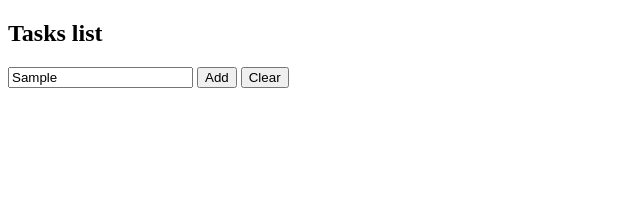
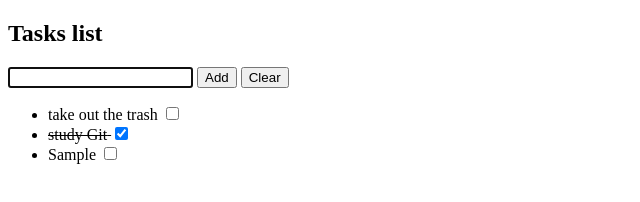
Before and after one commit to StarkovSergey/task-list-MVP, a plain HTML site: page index.html in a window 1280 px wide. Both pictures are taken after typing "Sample" into the empty fields and a click on the button "Add". Shown: the whole page, without its empty margins (0-640 px from the left). Drawn offline with nearby package versions, Linux system fonts and the light colour scheme.

Commit message:
finish standart task

```diff
--- a/js/index.js
+++ b/js/index.js
@@ -13,7 +13,7 @@ let tasks = [
   },
 ];
 
-const taskTemplateElement =document.querySelector('#task-template').content;
+const taskTemplateElement = document.querySelector('#task-template').content;
 
 const mainElement = document.querySelector('.main');
 const newTaskElement = mainElement.querySelector('.new-task');
@@ -32,6 +32,60 @@ const clearTasks = () => { // можно было записать в одну
 }
 
 const completeTask = (id) => {
-  const existTask = task.find((task) => task.id === id);
+  const existTask = tasks.find((task) => task.id === id);
   existTask.isDone = !existTask.isDone;
 }
+
+
+const render = () => {
+  const newFragment = document.createDocumentFragment();
+  tasksListElement.innerHTML = '';
+
+  tasks.forEach(({id, title, isDone}) => {
+    const newTask = taskTemplateElement.cloneNode(true);
+
+    if (isDone) {
+      newTask.querySelector('li').classList.add('task--complete');
+    }
+
+    const labelElement = newTask.querySelector('label');
+    labelElement.textContent = title;
+    labelElement.htmlFor = id;
+
+    const inputElement = newTask.querySelector('input');
+    inputElement.id = id;
+    inputElement.checked = isDone;
+
+    inputElement.addEventListener('change', ({target}) => {
+      completeTask(target.id);
+      render();
+    })
+
+    newFragment.append(newTask);
+  })
+
+  tasksListElement.append(newFragment);
+}
+
+const addTaskButtonHandler = () => {
+  const {value: newTaskTitle} = newTaskElement;
+
+  if (newTaskTitle.trim() === '') {
+    return;
+  }
+
+  addNewTask(newTaskTitle);
+  render();
+  newTaskElement.value = '';
+  newTaskElement.focus();
+}
+
+const clearTaskButtonHandler = () => {
+  clearTasks();
+  render();
+};
+
+addTaskButtonElement.addEventListener('click', addTaskButtonHandler);
+clearTaskButtonElement.addEventListener('click', clearTaskButtonHandler);
+
+render();
--- a/style.css
+++ b/style.css
@@ -0,0 +1,3 @@
+.task--complete {
+  text-decoration: line-through;
+}
```
Also changed, not shown: index.html (+2 -0 lines).
